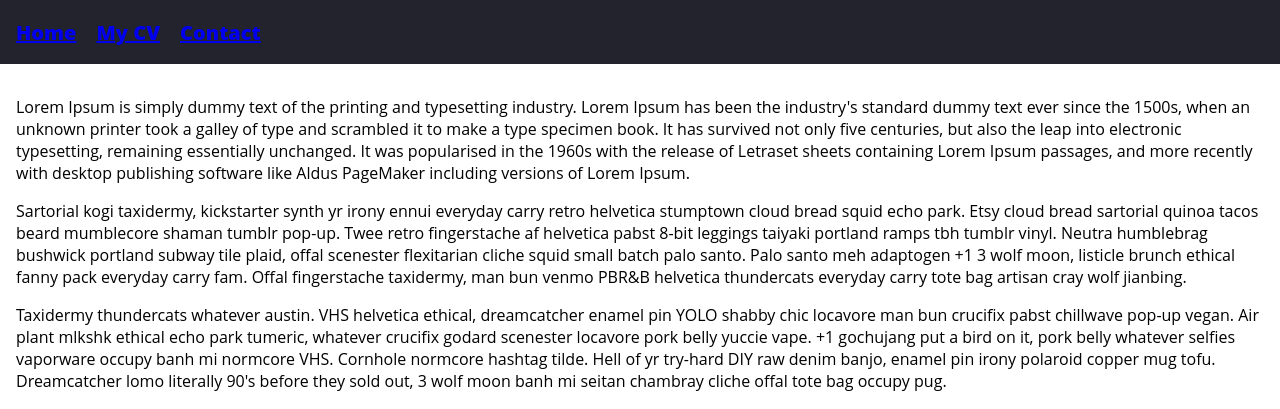
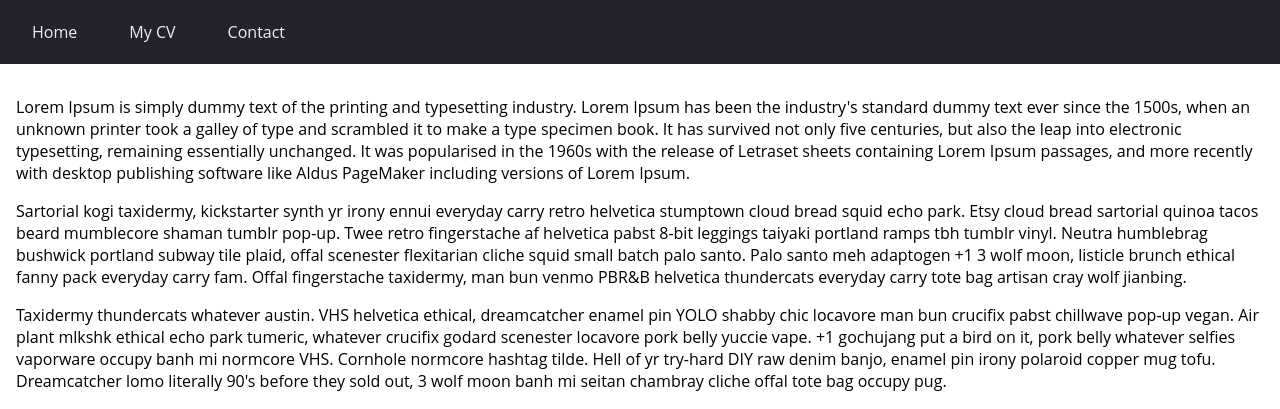
Before and after one commit to MatiWall/Webside, a PHP site: page / in a window 1280 px wide. Shown: the top 409 px of the page. Run offline with PHP 8.4, Linux system fonts and the light colour scheme.

Commit message:
Navbar restart31

```diff
--- a/css/styling.css
+++ b/css/styling.css
@@ -50,15 +50,13 @@ main {
     margin-right: 20px;
 }
 
-.nav-item {
-    font-size: 20px;
-    font-weight: 900;
-    color: white;
+.nav-item a {
+    color: #eee;
+    text-decoration: none;
+    display: block;
+    padding: 1em;
 }
 
-.nav-item:hover {
-    font-size: 20px;
-    font-weight: 900;
-    color: black;
-    background-color: white;
-}
+.nav-item a:hover {
+    color: #333;
+    background-color: #fff;}
```
